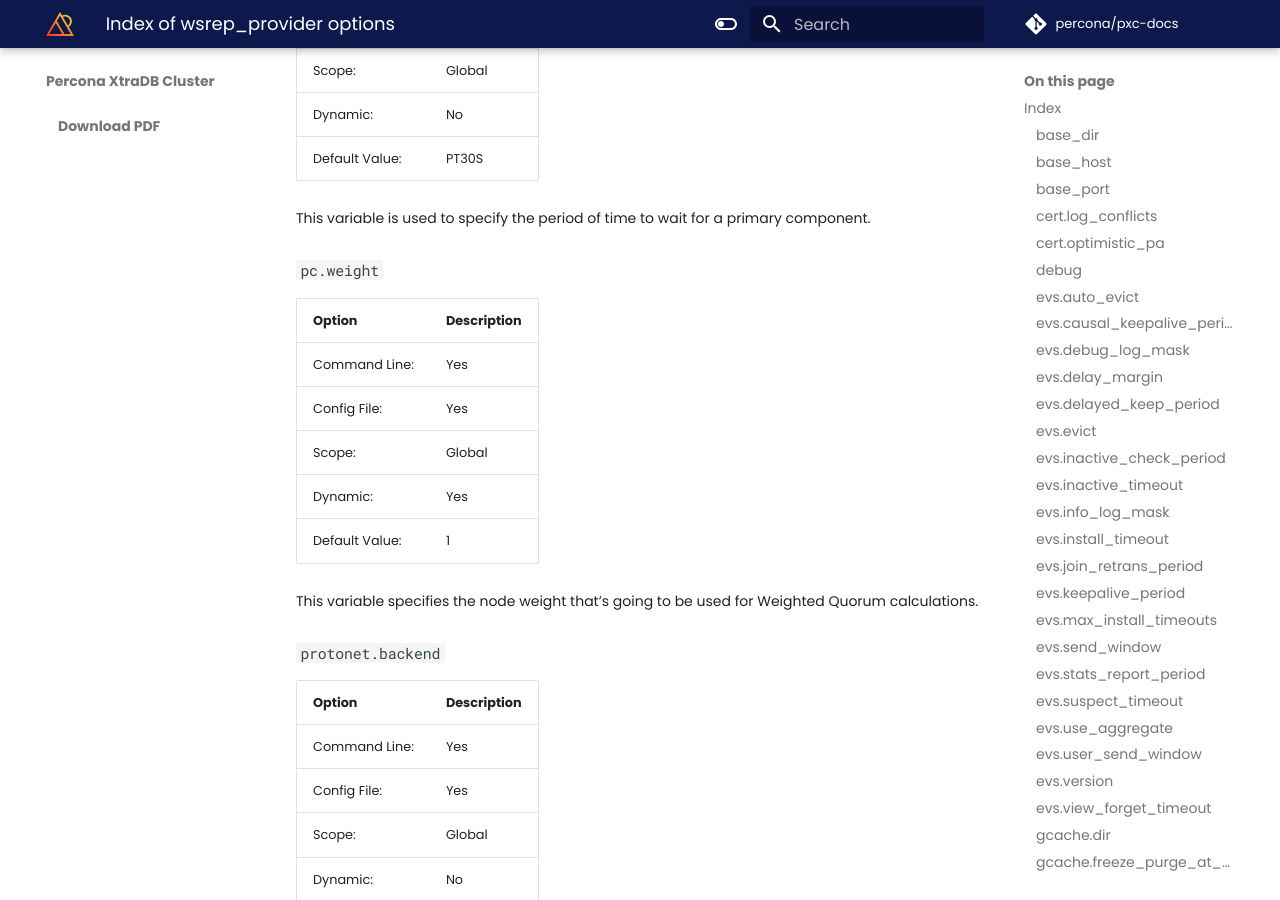
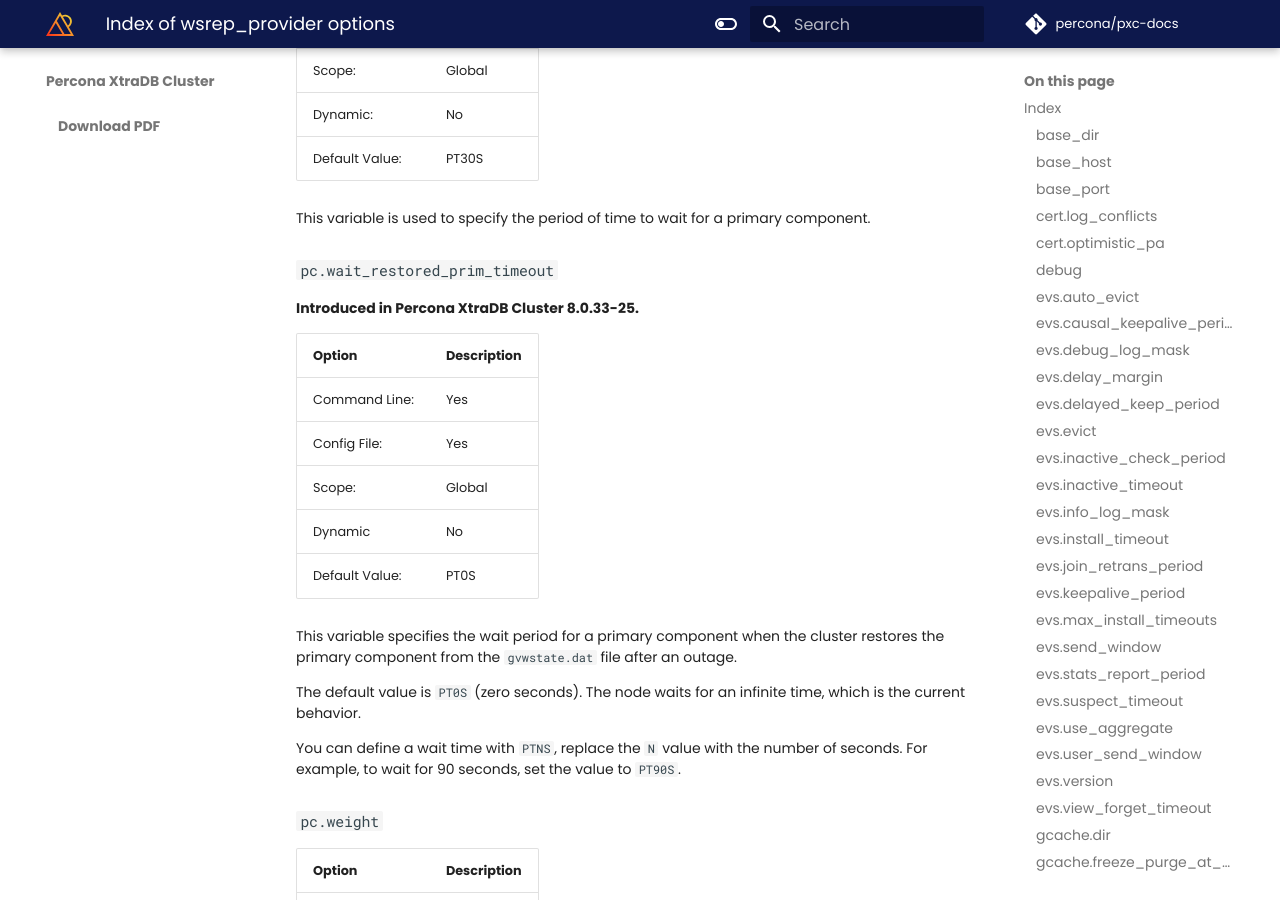
Before and after one commit to percona/pxc-docs, an MkDocs documentation site: the page built from docs/wsrep-provider-index.md, in a window 1280 px wide and 900 px high, scrolled down 27050 px. Built offline with MkDocs 1.6.1 and Material for MkDocs 9.7.7, drawn with Linux system fonts in a browser that asks for light colours; nearby versions of some CDN libraries; comment, search, counter and statistics services are not loaded; the version menu is left out.

Commit message:
PXC-4202 8.0.33-25 Document wsrep_provider_option - pc.wait_restored_prim_timeout (8.0)
	modified:   docs/wsrep-provider-index.md

```diff
--- a/docs/wsrep-provider-index.md
+++ b/docs/wsrep-provider-index.md
@@ -946,6 +946,26 @@ time specified in [`pc.wait_prim_timeout`](wsrep-provider-index.md#pcwait_prim_t
 This variable is used to specify the period of time to wait for a primary
 component.
 
+### `pc.wait_restored_prim_timeout`
+
+**Introduced in Percona XtraDB Cluster 8.0.33-25.**
+
+| Option   | Description   |
+| ---| ---|
+| Command Line: | Yes |
+| Config File: | Yes|
+| Scope: | Global |
+| Dynamic | No |
+| Default Value: | PT0S |
+
+This variable specifies the wait period for a primary component when the cluster restores the primary component from the `gvwstate.dat` file
+after an outage.
+
+The default value is `PT0S` (zero seconds). The node waits for an infinite time, which is the current behavior.
+
+You can define a wait time with `PTNS`, replace the `N` value with the number of seconds. For example, to wait for 90 seconds, set the value to `PT90S`.
+
+
 ### `pc.weight`
 
 | Option         | Description        |
```
